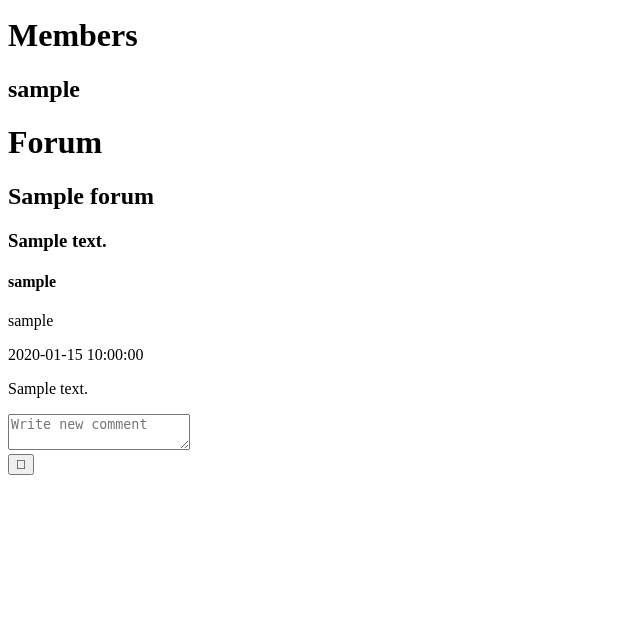
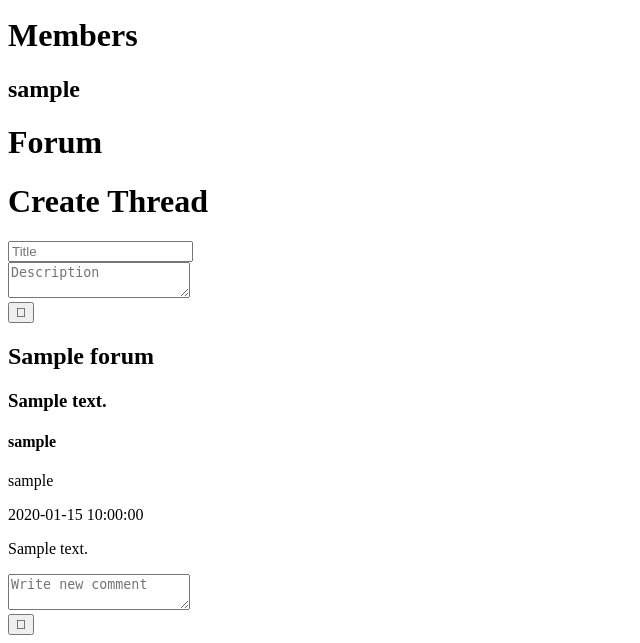
Before and after one commit to Sk0ut/LTW-Proj, a PHP site: template application/views/event_form.php in a window 1280 px wide. Shown: the part 262-905 px from the top of the page, without its empty margins (0-640 px from the left). Before the commit the page ends 737 px from the top, so only its background shows below. Run offline with PHP 8.4, Linux system fonts and the light colour scheme; the template is opened without the code that fills it: most values are stand-ins (such as "Sample title", 1, 10 or a date in 2020); grey boxes marked "Sample" are stand-in pictures; data that the repository does not hold is empty; grey boxes are pictures that could not be loaded.

Commit message:
Added form to create threads

```diff
--- a/application/views/event_form.php
+++ b/application/views/event_form.php
@@ -1,6 +1,6 @@
 <div class="container h-align">
     <!-- Description of the event -->
-    <div id="description">
+    <div id="eventDescription">
         <div id="header">
             <?php if($event->getPrivate() == 0) { ?>
                     <h1 class="title"><i class="fa fa-unlock"></i>  <?php echo $event->getName(); ?></h2>
@@ -41,6 +41,7 @@
         </div>
     </div>
 
+    <!-- Members -->
     <div id="members">
         <h1 class="title">Members</h1>
         <?php
@@ -57,8 +58,23 @@
         ?>
     </div>
 
+    <!-- Threads -->
     <div id="threadsComments">
         <h1 class="title">Forum</h1>
+
+        <div id="thread-create-div">
+            <h1 class="subTitle">Create Thread</h1>
+            <form id="thread-create">
+                <div class="input-box">
+                    <input type="text" id="titleThread" class="input-text" autocomplete="off" placeholder="Title"/>
+                </div>
+                <div class="input-box">
+                    <textarea type="text" id="description" class="input-text" autocomplete="off" placeholder="Description"></textarea>
+                </div>
+                <input id="createThread" type="submit" class="fa submit-button" value="&#xf0a9;" title="Create Thread" />
+            </form>
+        </div>
+
         <?php
         foreach($forum as $row){ ?>
         <h2 class="thread-title"><?php echo $row->getTitle(); ?> </h2>
@@ -80,7 +96,7 @@
                 <div class="input-box">
                     <textarea class="input-text" placeholder="Write new comment"></textarea>
                 </div>
-                <input id="submit" type="submit" class="fa submit-button" value="&#xf0a9;" title="Comment" />
+                <input id="postComment" type="submit" class="fa submit-button" value="&#xf0a9;" title="Comment" />
             </form>
         <?php
         }
--- a/public/js/event.js
+++ b/public/js/event.js
@@ -12,7 +12,8 @@ function setupListeners() {
     $('a[href^="#"]').click(scrollToTag);
     $('.navbar-item').mouseover(openDropdownMenu);
     $('#regStatus').click(changeRegisterStatus);
-    $('.commentForm').click(postComment);
+    $('#thread-create').submit(threadCreate);
+    $('.commentForm').submit(postComment);
 }
 
 /**
@@ -71,6 +72,7 @@ function changeRegisterStatus(event) {
  * @param event submit event
  */
 function postComment(event) {
+    event.preventDefault();
     var threadId = this.id.subtract("insertComment".length);
 
     var comment = $(this).find("textarea").val();
@@ -80,13 +82,39 @@ function postComment(event) {
             {
                 threadId: threadId,
                 comment: comment
-            }
+            },
             function(data) {
                 location.reload();
             })
-            .fail(function(error)) {
-            }
+            .fail(function(error) {
+            });
 }
+
+/**
+ * Create a new thread in a event
+ * @param event submit event
+ */
+function threadCreate(event) {
+    event.preventDefault();
+    var id = getParameterByName('id');
+    var title = $(this).find("#titleThread").val();
+    var description = $(this).find("textarea").val();
+
+    $.post(
+            "?url=event/createThread",
+            {
+                eventId: id,
+                title: title,
+                description: description
+            },
+            function(data) {
+                location.reload();
+            })
+            .fail(function(error) {
+            });
+}
+
+
 
 /**
  * Search name in get params.
```
Also changed, not shown: public/css/event.css (+12 -3 lines), public/css/eventmanager.css (+7 -0 lines), db/events.db.
